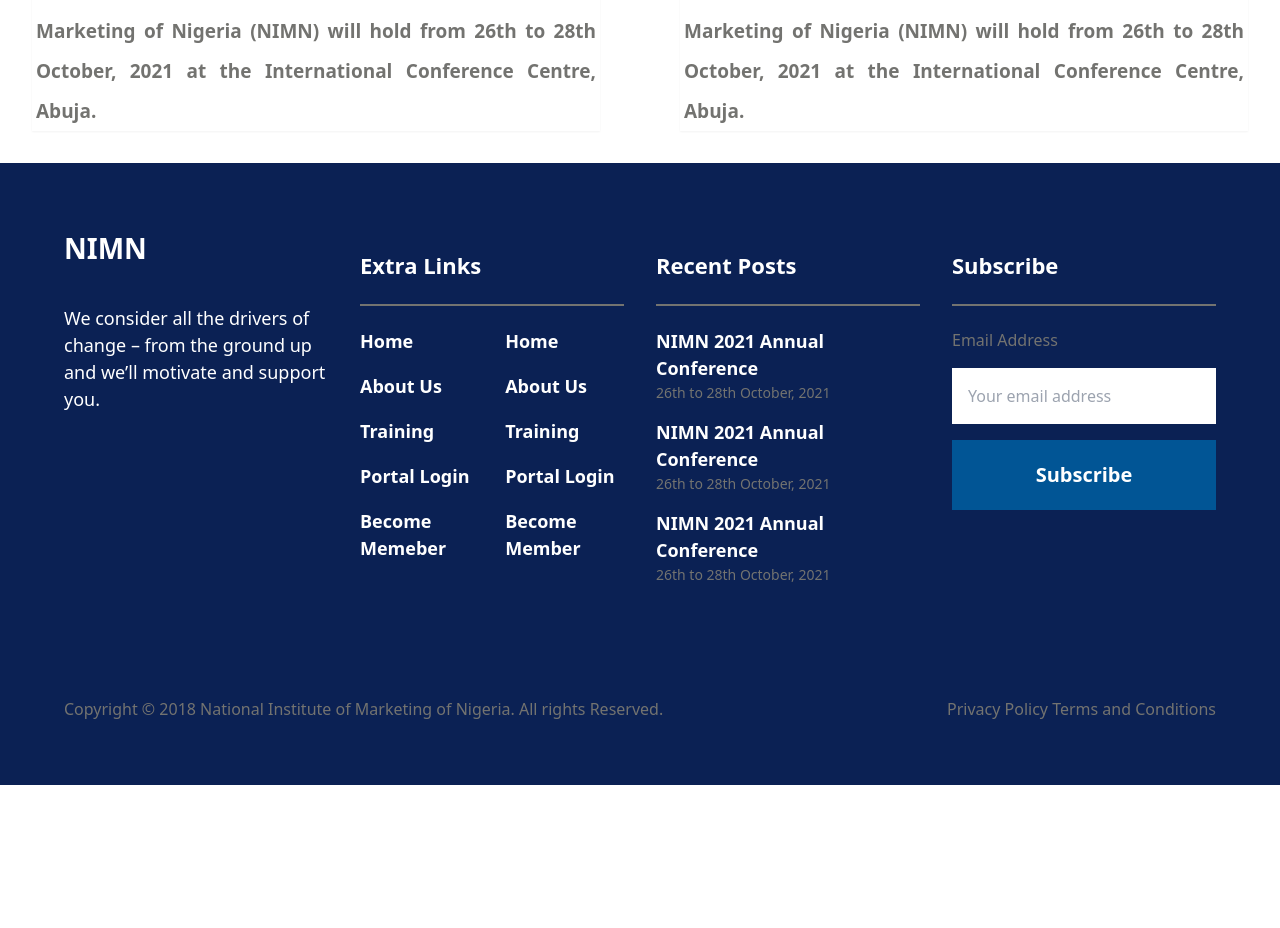
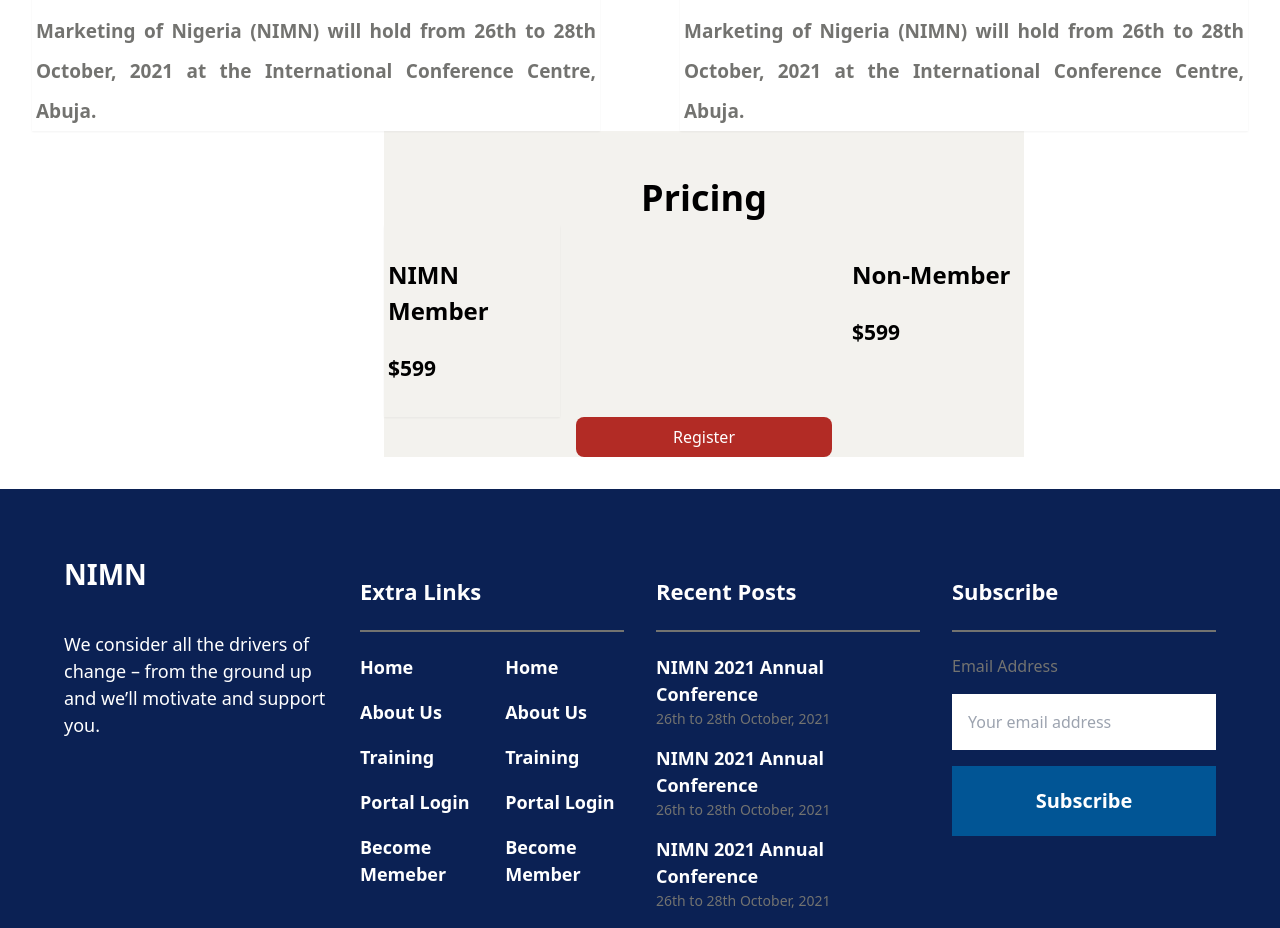
Before and after one commit to Tomation-Solution/nimn-revampsite-temp, a Next.js app: page /events/1 in a window 1280 px wide. Shown: the part 1184-2112 px from the top of the page. Before the commit the page ends 1969 px from the top, so only its background shows below. Built offline with nearby package versions, Linux system fonts and the light colour scheme.

Commit message:
Update [id].tsx

```diff
--- a/src/pages/events/[id].tsx
+++ b/src/pages/events/[id].tsx
@@ -1,4 +1,4 @@
-import { EventDetailsShowCase, EventDetailsShowCard } from '@/components';
+import { EventDetailsShowCase, EventDetailsShowCard,EventPricing } from '@/components';
 import { Eventdata } from '@/components/Events/Events';
 import { GetStaticPaths, GetStaticProps, GetStaticPropsContext } from 'next';
 import { ParsedUrlQuery } from 'querystring';
@@ -27,9 +27,8 @@
                 title={event?.title ?? 'Default Title'}
                 description={event?.description ?? 'Default Description'}
                 type={event?.type ?? 'Default Type'}
-
             />
-
+        <EventPricing/>
         </div>
     );
 }
```
